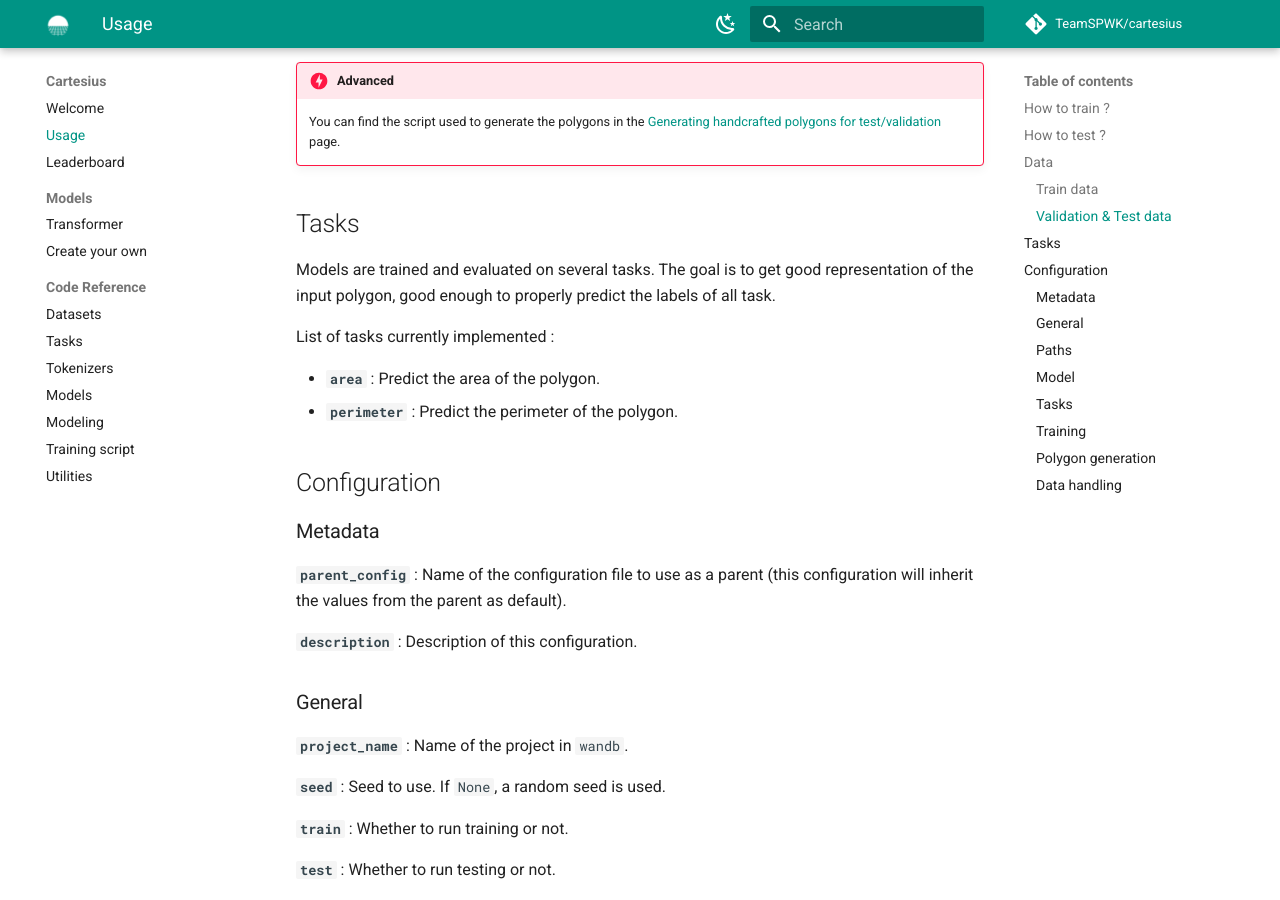
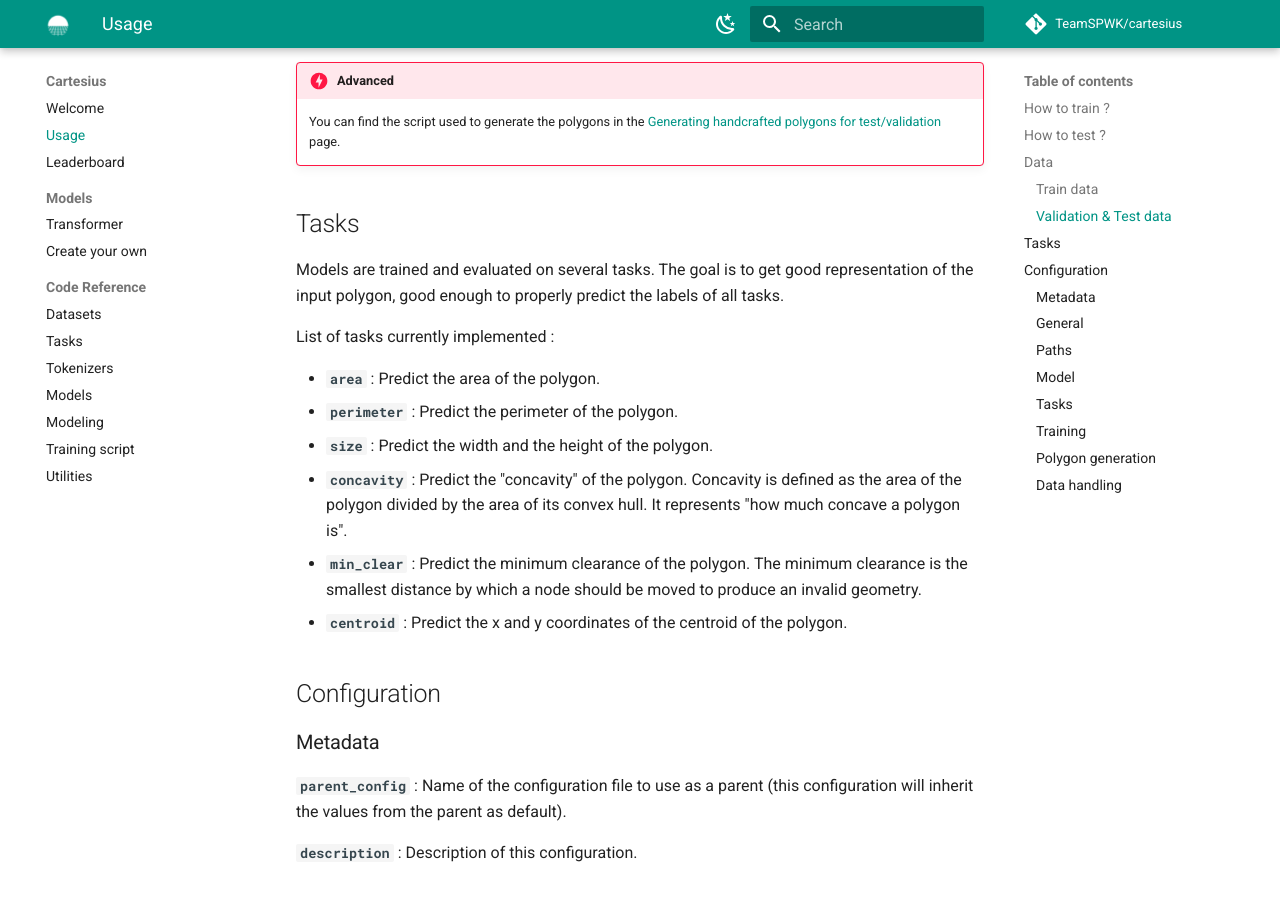
Before and after one commit to TeamSPWK/cartesius, an MkDocs documentation site: the page built from docs/usage.md, in a window 1280 px wide and 900 px high, scrolled down 1889 px. Built offline with MkDocs 1.6.1 and Material for MkDocs 9.7.7, drawn with Linux system fonts in a browser that asks for light colours; comment, search, counter and statistics services are not loaded.

Commit message:
:memo: Update documentation with new tasks

```diff
--- a/docs/usage.md
+++ b/docs/usage.md
@@ -76,12 +76,16 @@ The validation dataset is exactly like the test dataset, but with different (arb
 
 ## Tasks
 
-Models are trained and evaluated on several tasks. The goal is to get good representation of the input polygon, good enough to properly predict the labels of all task.
+Models are trained and evaluated on several tasks. The goal is to get good representation of the input polygon, good enough to properly predict the labels of all tasks.
 
 List of tasks currently implemented :
 
 * **`area`** : Predict the area of the polygon.
 * **`perimeter`** : Predict the perimeter of the polygon.
+* **`size`** : Predict the width and the height of the polygon.
+* **`concavity`** : Predict the "concavity" of the polygon. Concavity is defined as the area of the polygon divided by the area of its convex hull. It represents "how much concave a polygon is".
+* **`min_clear`** : Predict the minimum clearance of the polygon. The minimum clearance is the smallest distance by which a node should be moved to produce an invalid geometry.
+* **`centroid`** : Predict the x and y coordinates of the centroid of the polygon.
 
 ## Configuration
 
```
